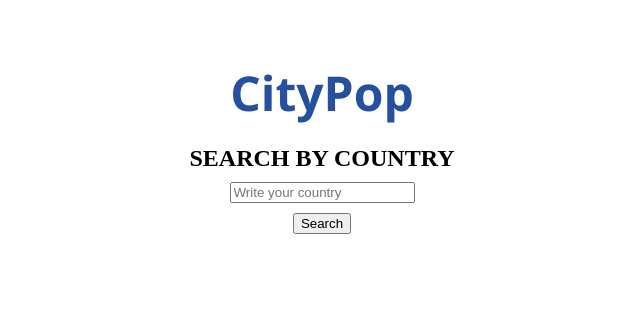
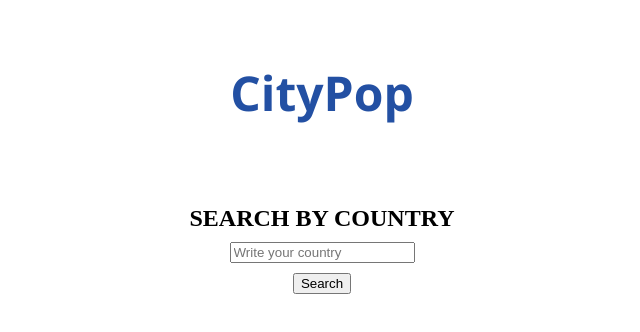
Before and after one commit to zyzzyxxy/citypop, a React (Create React App) app: page /country in a window 1280 px wide. Shown: the top 332 px of the page, without its empty margins (318-958 px from the left). Built offline with nearby package versions, Linux system fonts and the light colour scheme.

Commit message:
some cleanup and added support for pressing enter when searching

```diff
--- a/src/App.js
+++ b/src/App.js
@@ -1,5 +1,5 @@
-import { BrowserRouter as Router, Route, Link, Redirect, useHistory } from "react-router-dom";
-import { useState, useEffect } from "react";
+import { BrowserRouter as Router, Route } from "react-router-dom";
+import { useState } from "react";
 
 import Header from "./components/Header";
 import FirstPageButtons from "./components/FirstPageButtons";
@@ -11,7 +11,7 @@ import sleep from "./Sleep";
 function App() {
   const [searchWord, setSearchWord] = useState("");
   const [cityOrCountry, setCityOrCountry] = useState("");
-  const [searchResult, setResult] = useState([{totalResultsCount:0}]);
+  const [searchResult, setResult] = useState([{ totalResultsCount: 0 }]);
   const [loading, setLoading] = useState(false);
   const [gotResult, setGotresult] = useState(false);
 
@@ -23,24 +23,22 @@ function App() {
 
     //Just for testing animation when loading
     await sleep(1000);
-    console.log("Searching for: ", cityOrCountry, searchWord);
+
     cityOrCountry === "country"
       ? await getSearchResultsCountry()
       : await getSearchResultsCity();
-    console.log("tot res count: ", searchResult.totalResultsCount);
-    setGotresult(0<searchResult.totalResultsCount);
+    setGotresult(0 < searchResult.totalResultsCount);
 
     //For stopping animation
     setLoading(false);
+  };
 
-  }
+  //Filters resultlist when clicking a specific city
   const onCityClick = (updatedResult) => {
-    console.log(updatedResult)
-    // s newResult = searchResult.filter((item) => item.geonames.name !== updatedResult.name)
-    setResult({geonames:[updatedResult],totalResultsCount:1 });
+    console.log(updatedResult);
+    setResult({ geonames: [updatedResult], totalResultsCount: 1 });
     setCityOrCountry("city");
-  }
-
+  };
 
   const getSearchResultsCountry = async () => {
     const res = await fetch(
@@ -50,6 +48,7 @@ function App() {
     setResult(data);
     console.log(data);
   };
+
   const getSearchResultsCity = async () => {
     const res = await fetch(
       `http://api.geonames.org/searchJSON?q=${searchWord}&maxRows=1&username=weknowit`
@@ -72,7 +71,6 @@ function App() {
             searchFunction={search}
             updateSearchWord={setSearchWord}
             searchFor={setCityOrCountry}
-            gotResult = {gotResult}
           />
         </Route>
         <Route path="/country">
@@ -82,22 +80,19 @@ function App() {
             searchFunction={search}
             updateSearchWord={setSearchWord}
             searchFor={setCityOrCountry}
-            routeToResult={typeof searchResult !== 'undefined' && searchResult.totalResultsCount > 0}
-            gotResult = {gotResult}
           />
         </Route>
         <Route path="/results">
-        <SearchResultView
-            result = {searchResult}
-            cityOrCountry = {cityOrCountry}
-            loading = {loading}
-            onCityClick = {onCityClick}
+          <SearchResultView
+            result={searchResult}
+            cityOrCountry={cityOrCountry}
+            loading={loading}
+            onCityClick={onCityClick}
           />
         </Route>
 
-          {/* This should probably be done withouth hiding, but contitionally loading */}
-          <ThreeDotsWave visible={loading} />
-
+        {/* This could probably be done better withouth hiding, but contitionally loading */}
+        <ThreeDotsWave visible={loading} />
       </div>
     </Router>
   );
--- a/src/components/CityClickable.js
+++ b/src/components/CityClickable.js
@@ -1,11 +1,12 @@
-const CityClickable = ({result, name, population, onClick}) => {
-    const click = ()=>{console.log(onClick)}
+const CityClickable = ({ result, name, population, onClick }) => {
+  return (
+    <div className="cityClickable" onClick={() => onClick(result)}>
+      <h3>
+        {" "}
+        {name} {population}
+      </h3>
+    </div>
+  );
+};
 
-    return (
-        <div className="cityClickable" onClick={()=>onClick(result)}>
-            <h3> {name}  {population}</h3>
-        </div>
-    )
-}
-
-export default CityClickable
+export default CityClickable;
--- a/src/components/FirstPageButtons.js
+++ b/src/components/FirstPageButtons.js
@@ -1,6 +1,6 @@
 import BigButton from "./BigButton";
 
-const FirstPageButtons = (props) => {
+const FirstPageButtons = () => {
   return (
     <>
       <BigButton title='SEARCH BY CITY' routeTo="/city" />
--- a/src/components/Header.js
+++ b/src/components/Header.js
@@ -1,18 +1,10 @@
-import { useLocation } from "react-router";
 import { Link } from "react-router-dom";
 
-import HomeButton from "./HomeButton";
-
 const Header = (props) => {
-  const location = useLocation();
-
   return (
     <>
       <Link to="/" style={{ textDecoration: "none" }}>
-        <header className="header">
-          {props.title}
-          {/* {location.pathname !== "/" && (<HomeButton />)} */}
-        </header>
+        <header className="header">{props.title}</header>
       </Link>
     </>
   );
--- a/src/components/HomeButton.js
+++ /dev/null
@@ -1,13 +0,0 @@
-import { Link } from "react-router-dom"
-
-const HomeButton = () => {
-    return (
-        <Link to="/">
-            <button className='home-btn'>
-                Home
-            </button>
-        </Link>
-    )
-}
-
-export default HomeButton
--- a/src/components/SearchBar.js
+++ b/src/components/SearchBar.js
@@ -6,9 +6,7 @@ const SearchBar = ({
   placeholder,
   searchFunction,
   updateSearchWord,
-  searchFor,
-  routeToResult,
-  gotResult
+  searchFor
 }) => {
   const location = useLocation();
   const updateSearchFor = () => {
@@ -16,6 +14,16 @@ const SearchBar = ({
   };
 
   const res = updateSearchFor();
+
+  const checkForEnterKey = (event) => {
+    console.log("checking for enter")
+    if (event.keyCode === 13) {
+        event.preventDefault();
+        document.getElementById("searchButton").click();
+        //searchFunction();
+        // document.getElementById("myBtn").click();
+    }
+}
 
   return (
     <>
@@ -25,8 +33,10 @@ const SearchBar = ({
         placeholder={placeholder}
         className="inputText"
         onChange={(e) => updateSearchWord(e.target.value)}
+        onKeyDown={(e)=>checkForEnterKey(e)}
+
       />
-      <SearchButton searchFunction={searchFunction} gotResult = {gotResult}/>
+      <SearchButton searchFunction={searchFunction} />
     </>
   );
 };
--- a/src/components/SearchButton.js
+++ b/src/components/SearchButton.js
@@ -1,13 +1,11 @@
-import { Link, useHistory, Redirect } from "react-router-dom";
+import { Link } from "react-router-dom";
 
-const SearchButton = ({ searchFunction, gotResult }) => {
-    console.log("gotRersult", gotResult)
-
-return (
-    <Link to="/results" style={{textDecoration:'none'}}>
-    <button className="search-btn" onClick={searchFunction}>
-      Search
-    </button>
+const SearchButton = ({ searchFunction }) => {
+  return (
+    <Link to="/results" style={{ textDecoration: "none" }}>
+      <button id="searchButton" className="search-btn" onClick={searchFunction}>
+        Search
+      </button>
     </Link>
   );
 };
--- a/src/index.css
+++ b/src/index.css
@@ -46,7 +46,8 @@
   text-align: center;
   margin-left: auto;
   margin-right: auto;
-  margin-bottom: 20px;
+  margin-bottom: 40px;
+  padding-bottom: 40px;
   color: rgb(35, 80, 163);
 }
 
@@ -88,6 +89,7 @@
   margin: 10px auto;
   margin-left: 10px;
 
+  height: 80px;
   padding: 15px 32px;
   text-align: center;
   text-decoration: none;
```
Also changed, not shown: src/components/SearchResultView.js (+16 -8 lines).
